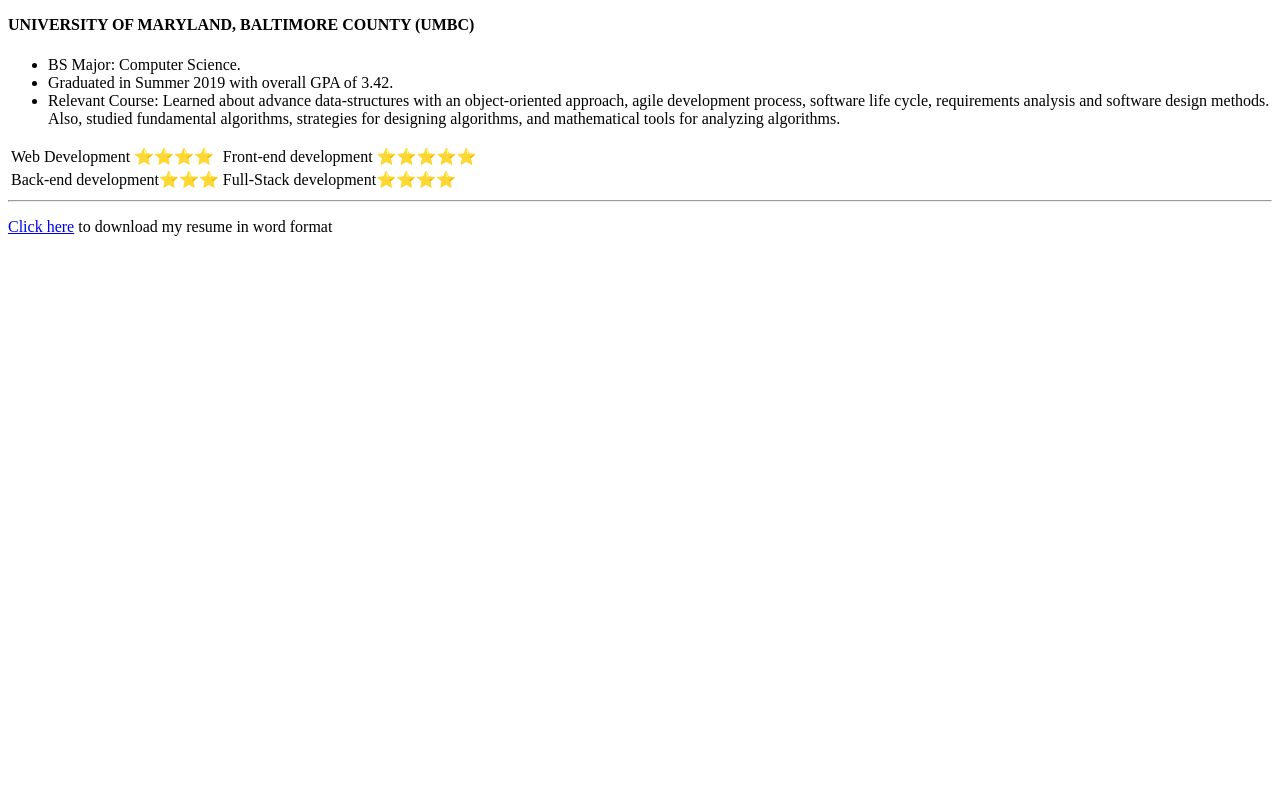
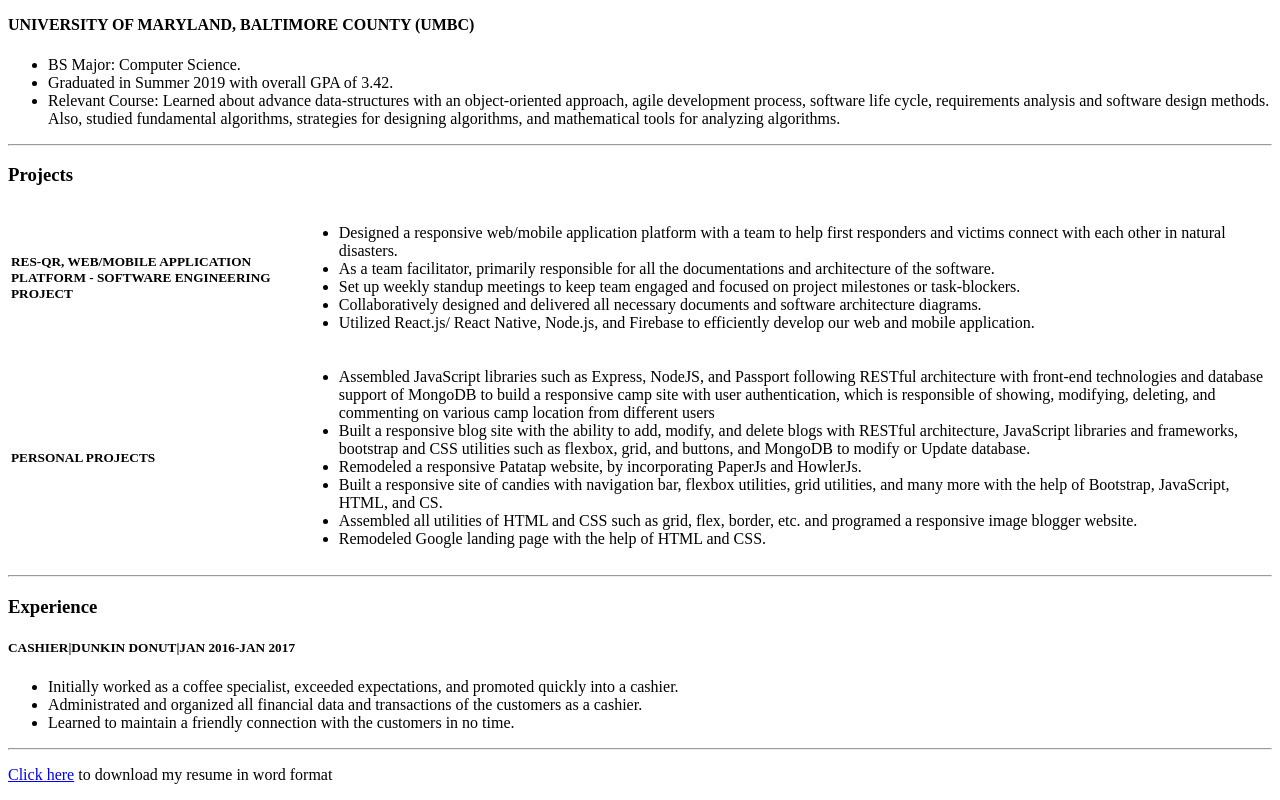
Before and after one commit to nparikh97/CV, a plain HTML site: page PersonalSite.html in a window 1280 px wide. Shown: the part 353-1153 px from the top of the page. Before the commit the page ends 800 px from the top, so only its background shows below. Drawn offline with Linux system fonts and the light colour scheme.

Commit message:
Experience and project added

```diff
--- a/PersonalSite.html
+++ b/PersonalSite.html
@@ -31,18 +31,43 @@
         <li>Graduated in Summer 2019 with overall GPA of 3.42.</li>
         <li>Relevant Course: Learned about advance data-structures with an object-oriented approach, agile development process, software life cycle, requirements analysis and software design methods. Also, studied fundamental algorithms, strategies for designing algorithms, and mathematical tools for analyzing algorithms.</li>
     </ul>
-
+    <hr>
+    <h3>Projects</h3>
     <table>
         <tr>
-            <td>Web Development &#11088;&#11088;&#11088;&#11088;</td>
-            <td>Front-end development &#11088;&#11088;&#11088;&#11088;&#11088;</td>
+            <td><h5>RES-QR, WEB/MOBILE APPLICATION PLATFORM - SOFTWARE ENGINEERING PROJECT</h5></td>
+            <td>
+                <ul>
+                    <li>Designed a responsive web/mobile application platform with a team to help first responders and victims connect with each other in natural disasters.</li>
+                    <li>As a team facilitator, primarily responsible for all the documentations and architecture of the software.</li>
+                    <li>Set up weekly standup meetings to keep team engaged and focused on project milestones or task-blockers.</li>
+                    <li>Collaboratively designed and delivered all necessary documents and software architecture diagrams.</li>
+                    <li>Utilized React.js/ React Native,  Node.js, and Firebase to efficiently develop our web and mobile application.</li>
+                </ul>
+            </td>
         </tr>
         <tr>
-            <td>Back-end development&#11088;&#11088;&#11088;</td>
-            <td>Full-Stack development&#11088;&#11088;&#11088;&#11088;</td>
+            <td><h5>PERSONAL PROJECTS</h5></td>
+            <td>
+                <ul>
+                    <li>Assembled JavaScript libraries such as Express, NodeJS, and Passport following RESTful architecture with front-end technologies and database support of MongoDB to build a responsive camp site with user authentication, which is responsible of showing, modifying, deleting, and commenting on various camp location from different users</li>
+                    <li>Built a responsive blog site with the ability to add, modify, and delete blogs with RESTful architecture, JavaScript libraries and frameworks, bootstrap and CSS utilities such as flexbox, grid, and buttons, and MongoDB to modify or Update database.</li>
+                    <li>Remodeled a responsive Patatap website, by incorporating PaperJs and HowlerJs.</li>
+                    <li>Built a responsive site of candies with navigation bar, flexbox utilities, grid utilities, and many more with the help of Bootstrap, JavaScript, HTML, and CS.</li>
+                    <li>Assembled all utilities of HTML and CSS such as grid, flex, border, etc. and programed a responsive image blogger website.</li>
+                    <li>Remodeled Google landing page with the help of HTML and CSS.</li>
+                </ul>
+            </td>
         </tr>
     </table>
-
+    <hr>
+    <h3>Experience</h3>
+    <h5>CASHIER|DUNKIN DONUT|JAN 2016-JAN 2017</h5>
+    <ul>
+        <li>Initially worked as a coffee specialist, exceeded expectations, and promoted quickly into a cashier.</li>
+        <li>Administrated and organized all financial data and transactions of the customers as a cashier.</li>
+        <li>Learned to maintain a friendly connection with the customers in no time.</li>
+    </ul>
     <hr>
     <p><a download href="Resources/Resume.docx">Click here</a> to download my resume in word format</p>
 </body>
```
